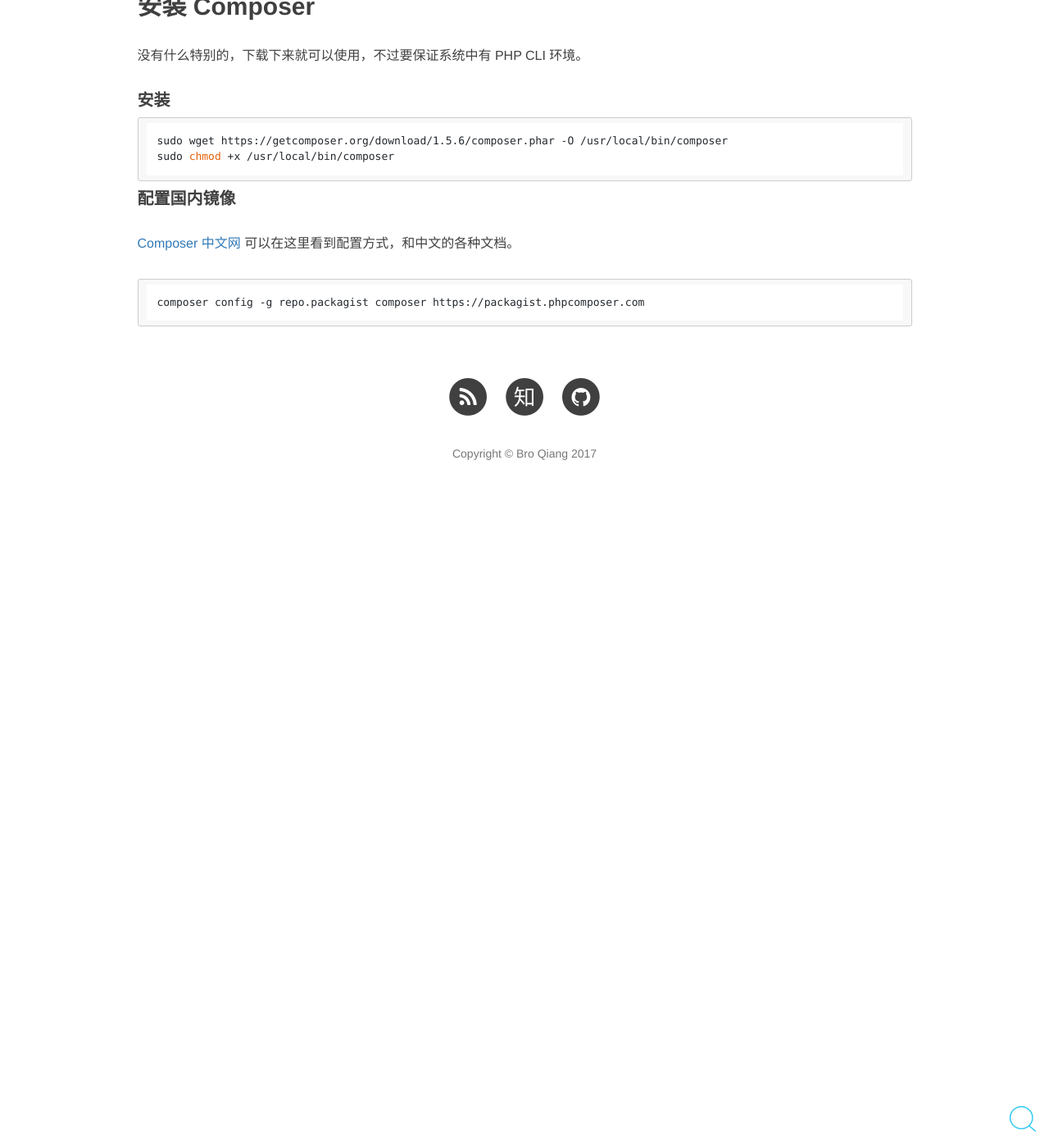
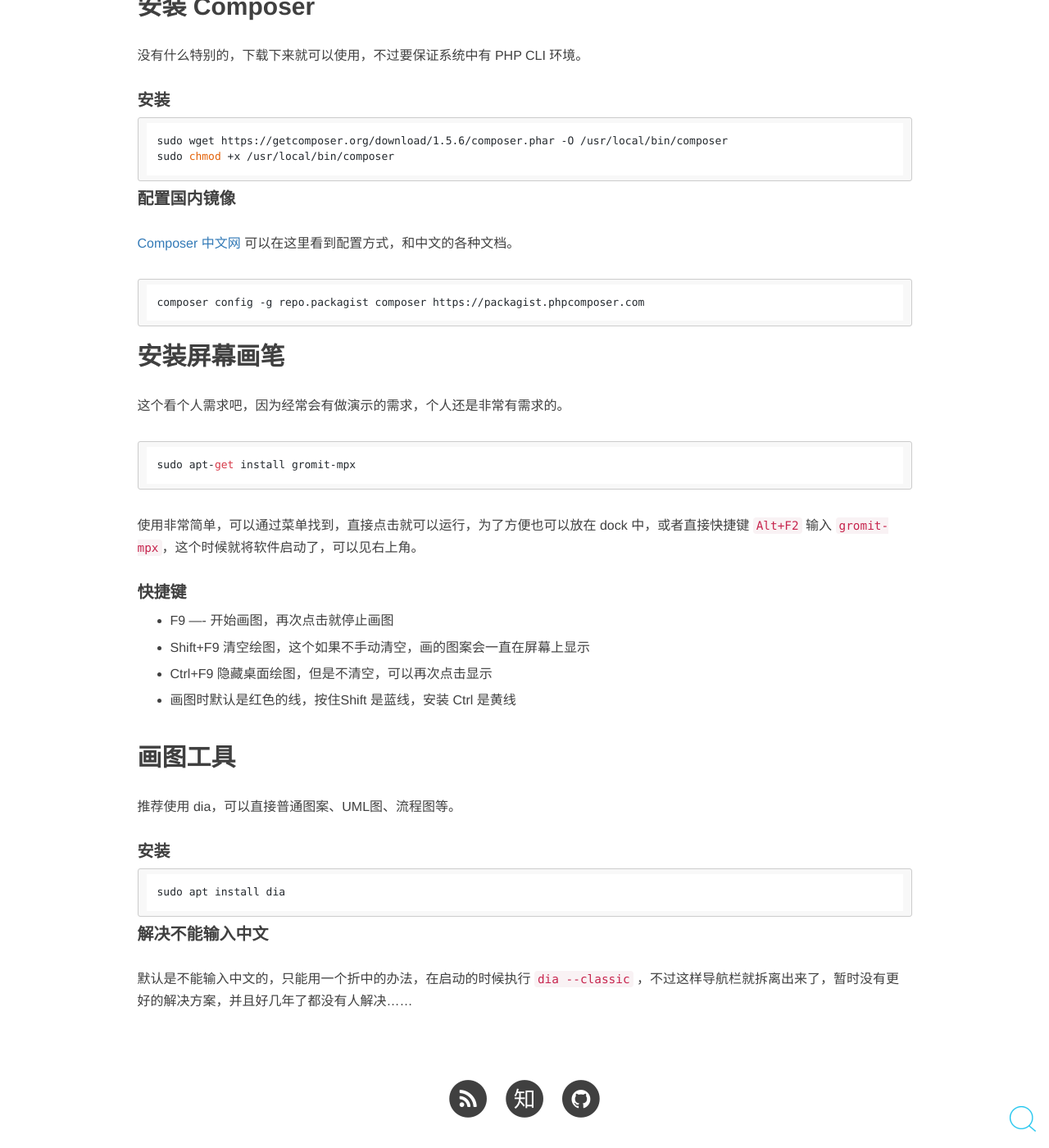
Before and after one commit to BroQiang/broqiang.github.io, a Jekyll site: the page built from _posts/2017-12-27-Ubuntu-Develop.md, in a window 1280 px wide and 1400 px high, scrolled down 6786 px. Shown: the whole window at 82% size. Built offline with Jekyll 4.4.1, drawn with Linux system fonts in a browser that asks for light colours; nearby versions of some CDN libraries; comment, search, counter and statistics services are not loaded; before the commit the page ends 7416 px from its top, so only the background shows below that.

Commit message:
添加 dia 和 屏幕画笔

`````diff
--- a/_posts/2017-12-27-Ubuntu-Develop.md
+++ b/_posts/2017-12-27-Ubuntu-Develop.md
@@ -273,4 +273,38 @@ sudo chmod +x /usr/local/bin/composer
 
 ```shell
 composer config -g repo.packagist composer https://packagist.phpcomposer.com
-````
+```
+
+## 安装屏幕画笔
+
+这个看个人需求吧，因为经常会有做演示的需求，个人还是非常有需求的。
+
+```shell
+sudo apt-get install gromit-mpx
+```
+
+使用非常简单，可以通过菜单找到，直接点击就可以运行，为了方便也可以放在 dock 中，或者直接快捷键 `Alt+F2` 输入 `gromit-mpx`，这个时候就将软件启动了，可以见右上角。
+
+#### 快捷键
+
+- F9 ---- 开始画图，再次点击就停止画图
+
+- Shift+F9 清空绘图，这个如果不手动清空，画的图案会一直在屏幕上显示
+
+- Ctrl+F9 隐藏桌面绘图，但是不清空，可以再次点击显示
+
+- 画图时默认是红色的线，按住Shift 是蓝线，安装 Ctrl 是黄线
+
+## 画图工具
+
+推荐使用 dia，可以直接普通图案、UML图、流程图等。
+
+#### 安装
+
+```shell
+sudo apt install dia
+```
+
+#### 解决不能输入中文
+
+默认是不能输入中文的，只能用一个折中的办法，在启动的时候执行 `dia --classic` ，不过这样导航栏就拆离出来了，暂时没有更好的解决方案，并且好几年了都没有人解决……
`````
